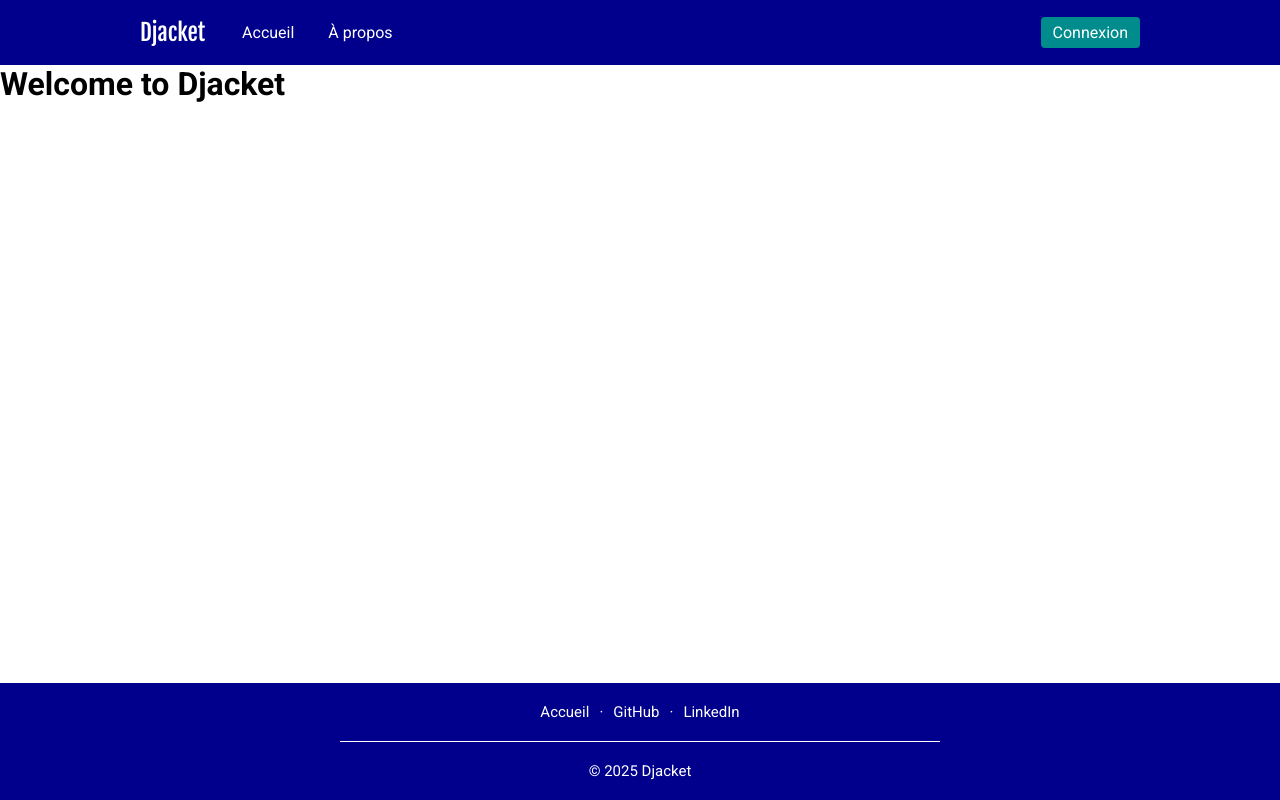
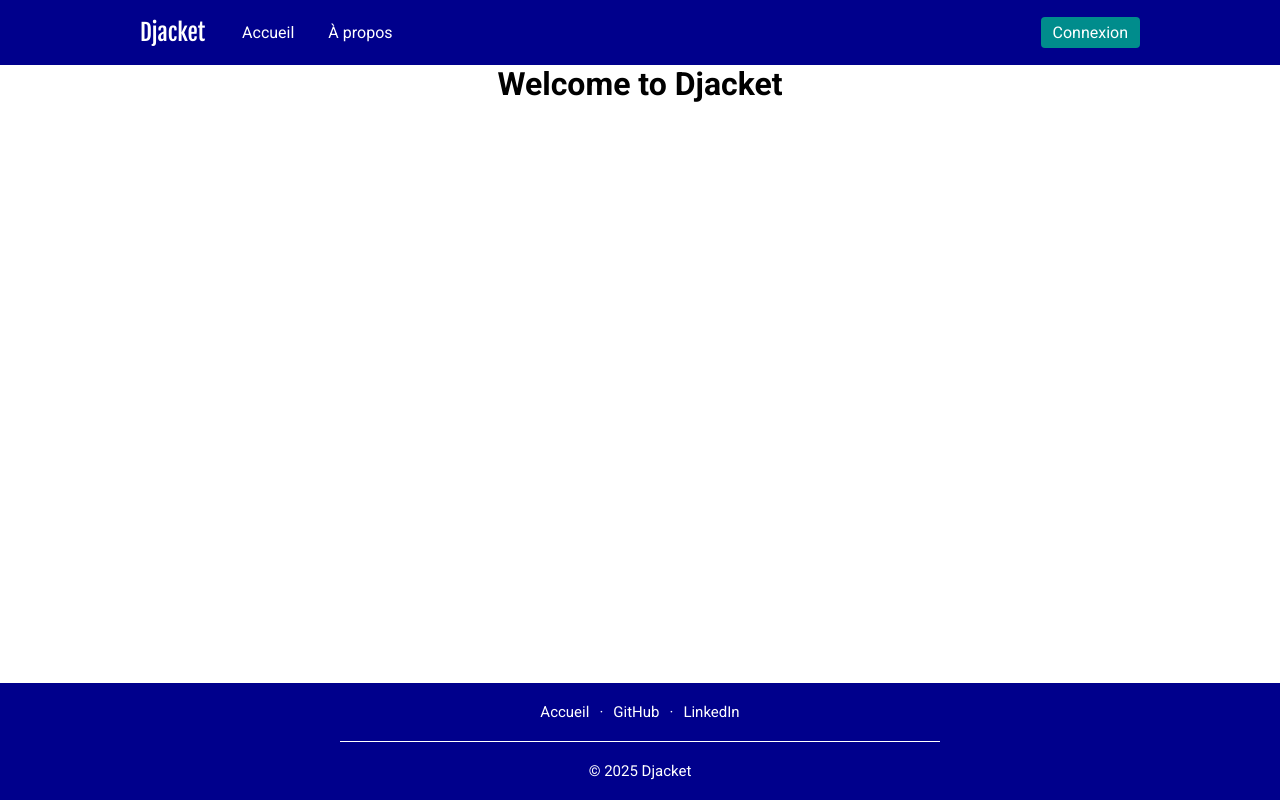
Before and after one commit to romansainthilaire/djacket, a Vue app in the folder djacket/: page / in a window 1280 px wide. Built offline with nearby package versions, Linux system fonts and the light colour scheme.

Commit message:
App.vue structure and style

```diff
--- a/djacket/src/App.vue
+++ b/djacket/src/App.vue
@@ -1,5 +1,5 @@
 <script setup lang="ts">
-import { RouterLink, RouterView } from "vue-router"
+import { RouterView } from "vue-router"
 import TheHeader from "@/components/TheHeader.vue"
 import TheFooter from "@/components/TheFooter.vue"
 </script>
@@ -7,8 +7,10 @@ import TheFooter from "@/components/TheFooter.vue"
 <template>
   <div class="layout">
     <TheHeader />
-    <main class="content">
-      <RouterView />
+    <main>
+      <div class="content">
+        <RouterView />
+      </div>
     </main>
     <TheFooter />
   </div>
@@ -21,7 +23,15 @@ import TheFooter from "@/components/TheFooter.vue"
   min-height: 100vh;
 }
 
+main {
+  flex: 1;
+  display: flex;
+  justify-content: center;
+}
+
 .content {
-  flex: 1;
+  width: 100%;
+  max-width: 1000px;
+  padding: 0 20px;
 }
 </style>
--- a/djacket/src/router/index.ts
+++ b/djacket/src/router/index.ts
@@ -6,7 +6,6 @@ import SignupView from "../views/SignupView.vue"
 import VerifyEmailNoticeView from "../views/VerifyEmailNoticeView.vue"
 import VerifyEmailView from "../views/VerifyEmailView.vue"
 import ResendVerificationEmailView from "../views/ResendVerificationEmailView.vue"
-import AboutView from "../views/AboutView.vue"
 
 const router = createRouter({
   history: createWebHistory(import.meta.env.BASE_URL),
@@ -36,12 +35,6 @@ const router = createRouter({
       path: "/resend-verification-email",
       name: "resend-verification-email",
       component: ResendVerificationEmailView
-    },
-    {
-      path: "/about",
-      name: "about",
-      component: AboutView,
-      meta: { loginRequired: true }
     }
   ]
 })
--- a/djacket/src/views/AboutView.vue
+++ /dev/null
@@ -1,6 +0,0 @@
-<template>
-  <h1>This is an about page</h1>
-</template>
-
-<style scoped>
-</style>
```
